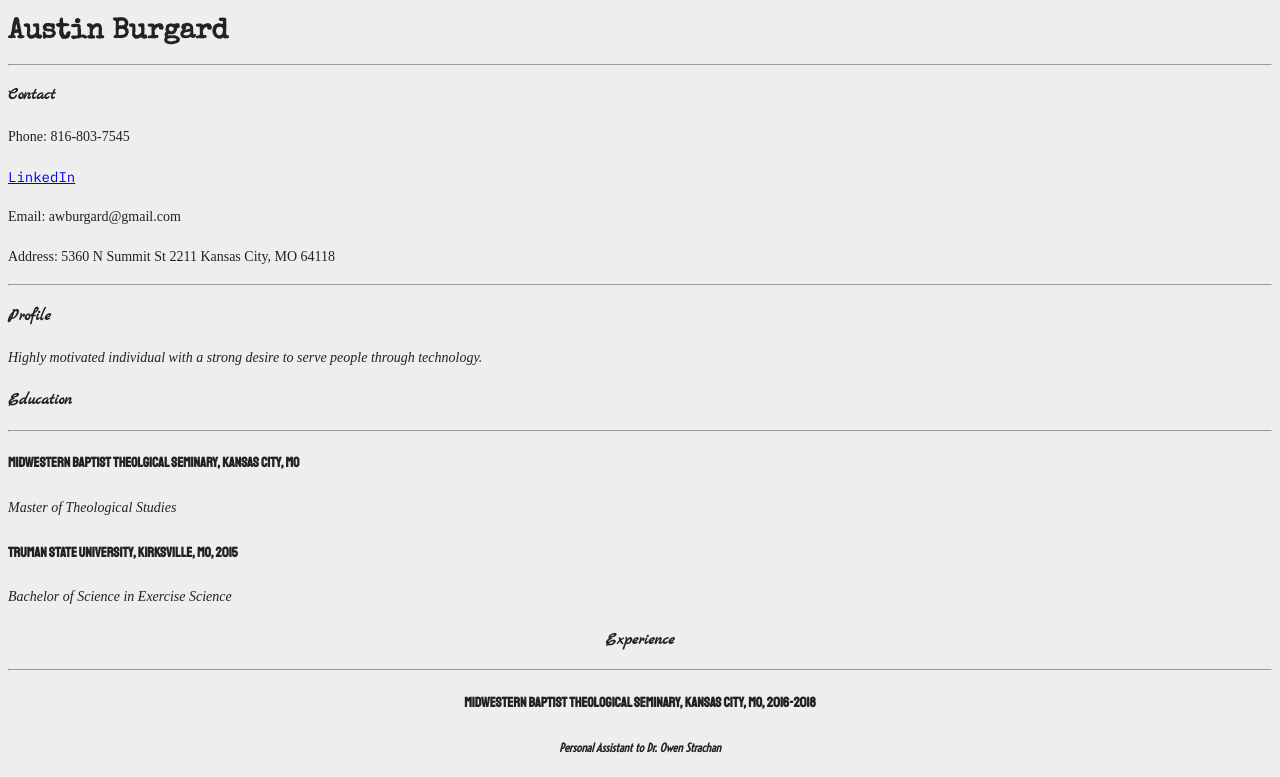
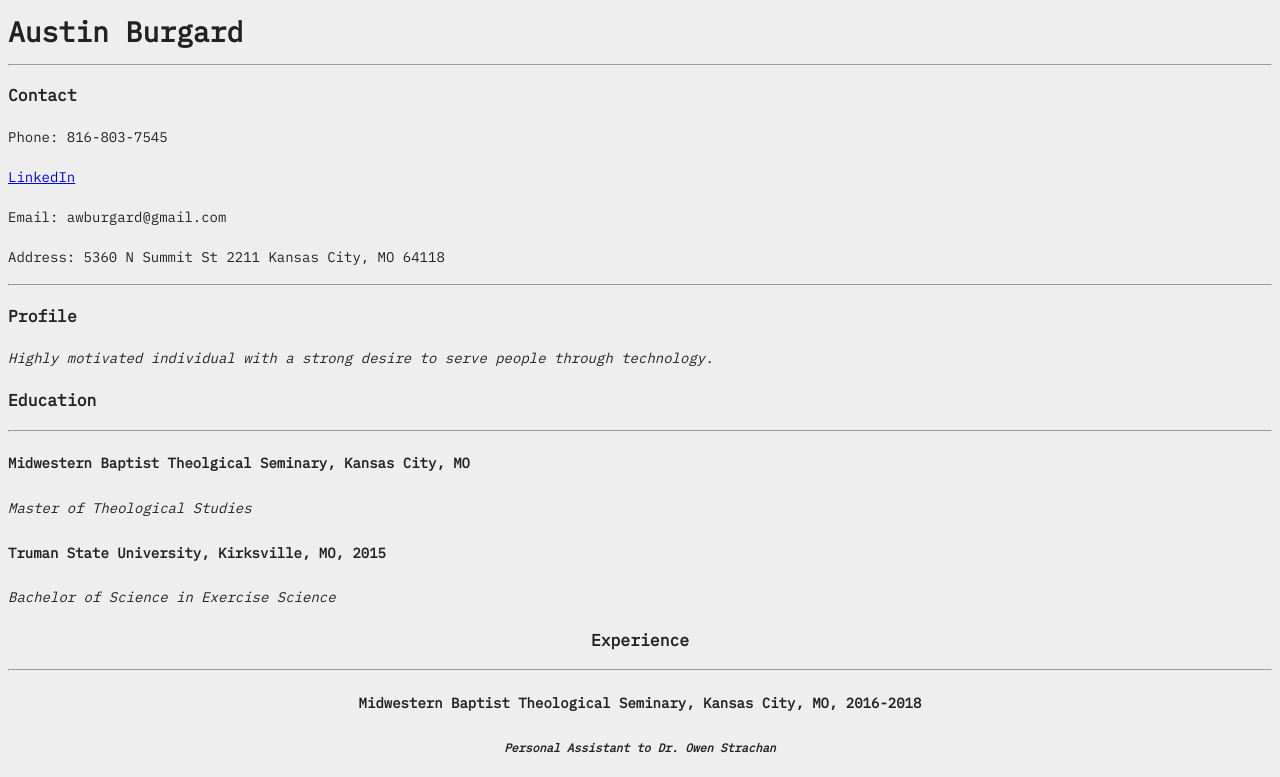
Before and after one commit to awburgard/awburgard.github.io, a plain HTML site: page index.html in a window 1280 px wide. Shown: the top 777 px of the page. Drawn offline with nearby package versions, Linux system fonts and the light colour scheme; a web font is replaced by a local one.

Commit message:
stylesheet.css

```diff
--- a/stylesheet.css
+++ b/stylesheet.css
@@ -1,23 +1,3 @@
-h1 {
-    font-family: Special Elite;
-}
-
-h3 {
-    font-family: Marck Script;
-}
-
-h4 {
-    font-family: Staatliches;
-}
-
-h5 {
-    font-family: Voltaire;
-}
-
-p {
-    font-family: Ezcar;
-}
-
 body {
     min-height: 100%;
     background: #eee;
```
